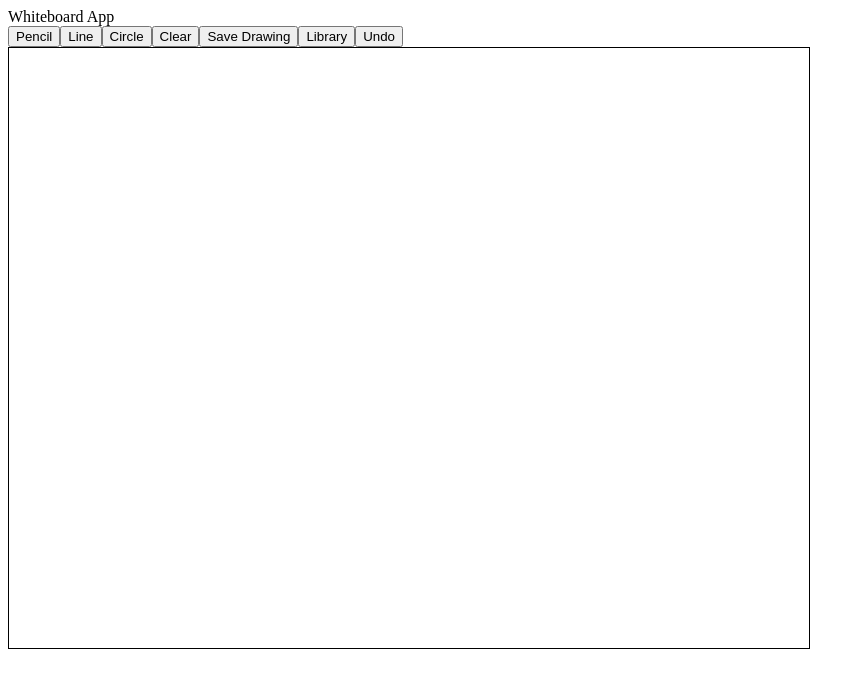
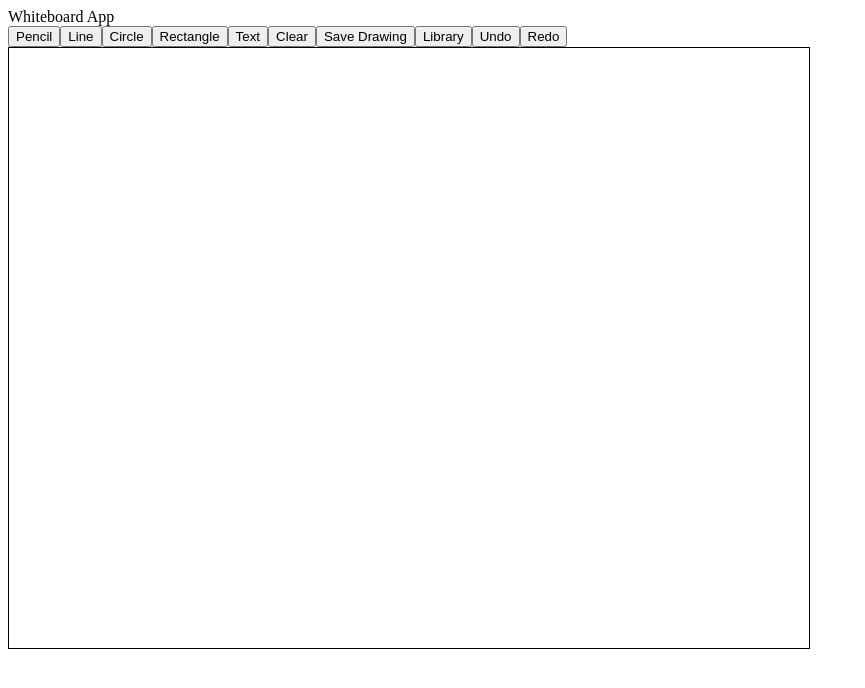
Before and after one commit to ikbalrazu/MERN-Interview-Test, a React (Vite) app: page / in a window 1280 px wide. Shown: the top 688 px of the page, without its empty margins (0-865 px from the left). Built offline with nearby package versions, Linux system fonts and the light colour scheme.

Commit message:
added rectangle and redo function

```diff
--- a/src/components/WhiteBoard2.jsx
+++ b/src/components/WhiteBoard2.jsx
@@ -8,6 +8,8 @@ const WhiteBoard2 = () => {
   const [currentTool, setCurrentTool] = useState("select");
   const [startPoint, setStartPoint] = useState({ x: 0, y: 0 });
   const [drawingElements, setDrawingElements] = useState([]);
+
+  const [redoStack, setRedoStack] = useState([]);
 
   // Prepare the canvas context when the component mounts
   useEffect(() => {
@@ -28,7 +30,21 @@ const WhiteBoard2 = () => {
     ctxRef.current.beginPath();
     ctxRef.current.moveTo(offsetX,offsetY)
     setStartPoint({ x: offsetX, y: offsetY });
-    setIsDrawing(true);
+    setRedoStack([]);  // Clear redo stack when new drawing starts
+    if(currentTool === "text"){
+      // When text tool is selected, prompt for text input
+      const text = prompt("Enter text: ");
+      if(text){
+        addText(offsetX, offsetY, text);
+        setDrawingElements((prev)=> [
+          ...prev,
+          {type: "text", x: offsetX, y: offsetY, text, color: "black"}
+        ]);
+      }
+    }else{
+      setIsDrawing(true);
+    }
+
   };
 
   // Handle mouse move event to draw on the canvas
@@ -83,7 +99,17 @@ const WhiteBoard2 = () => {
       };
       drawCircle(startPoint.x, startPoint.y, radius);
     }else if(currentTool === "rectangle"){
-        ctx.strokeRect(startPoint.x, startPoint.y, width, height);
+      const width = offsetX - startPoint.x;
+      const height = offsetY - startPoint.y;
+      // ctx.strokeRect(startPoint.x, startPoint.y, width, height);
+      newElement = {
+        type: "rectangle",
+        start: { x: startPoint.x, y: startPoint.y },
+        width,
+        height,
+        color: "black",
+      };
+      drawRectangle(startPoint.x, startPoint.y, width, height);
     }
 
     if (newElement.type) {
@@ -108,9 +134,21 @@ const WhiteBoard2 = () => {
     ctx.stroke();
   };
 
+  // Draw a rectangle
   const drawRectangle = (rx, ry, width, height) => {
-    ctx.strokeRect(startPoint.x, startPoint.y, width, height);
+    const ctx = ctxRef.current;
+    ctx.beginPath();
+    ctx.strokeRect(rx, ry, width, height);
+
   }
+
+  // Function to add text to the canvas
+  const addText = (x, y, text) => {
+    const ctx = ctxRef.current;
+    ctx.font = "16px Arial";
+    ctx.fillStyle = "black";
+    ctx.fillText(text, x, y);
+  };
 
   // Clear the canvas and reset elements
   const clearCanvas = () => {
@@ -121,6 +159,7 @@ const WhiteBoard2 = () => {
 
   const saveDrawing = async () => {
     try {
+      console.log(drawingElements);
       await axios.post("http://localhost:5000/api/drawing", {
         elements: drawingElements,
       });
@@ -155,7 +194,19 @@ const WhiteBoard2 = () => {
     setDrawingElements((prev) => {
       const updatedElements = prev.slice(0, -1);
       redrawCanvas(updatedElements);
+      setRedoStack((redo) => [...redo, prev[prev.length - 1]]); // Add the undone element
       return updatedElements;
+    });
+  };
+
+  // Redo the last undone action
+  const redoDrawing = () => {
+    setRedoStack((prev) => {
+      if (prev.length === 0) return prev;
+      const lastUndoneElement = prev[prev.length - 1];
+      setDrawingElements((elements) => [...elements, lastUndoneElement]);
+      redrawCanvas([...drawingElements, lastUndoneElement]);
+      return prev.slice(0, -1); // Remove the redone element from redo stack
     });
   };
 
@@ -175,6 +226,10 @@ const WhiteBoard2 = () => {
           ctx.lineTo(point.x, point.y);
         });
         ctx.stroke();
+      }else if (element.type === "rectangle") {
+        ctx.strokeRect(element.start.x, element.start.y, element.width, element.height);
+      }else if (element.type === "text") {
+        addText(element.x, element.y, element.text);
       }
     });
 };
@@ -185,10 +240,13 @@ const WhiteBoard2 = () => {
         <button onClick={() => setCurrentTool("pencil")}>Pencil</button>
         <button onClick={() => setCurrentTool("line")}>Line</button>
         <button onClick={() => setCurrentTool("circle")}>Circle</button>
+        <button onClick={() => setCurrentTool("rectangle")}>Rectangle</button>
+        <button onClick={() => setCurrentTool("text")}>Text</button>
         <button onClick={clearCanvas}>Clear</button>
         <button onClick={saveDrawing}>Save Drawing</button>
         <button onClick={fetchDrawings}>Library</button>
         <button onClick={undoDrawing}>Undo</button>
+        <button onClick={redoDrawing}>Redo</button>
       </div>
       <canvas
         id="canvas"
```
Also changed, not shown: src/components/Library.jsx (added, +9 -0 lines).
